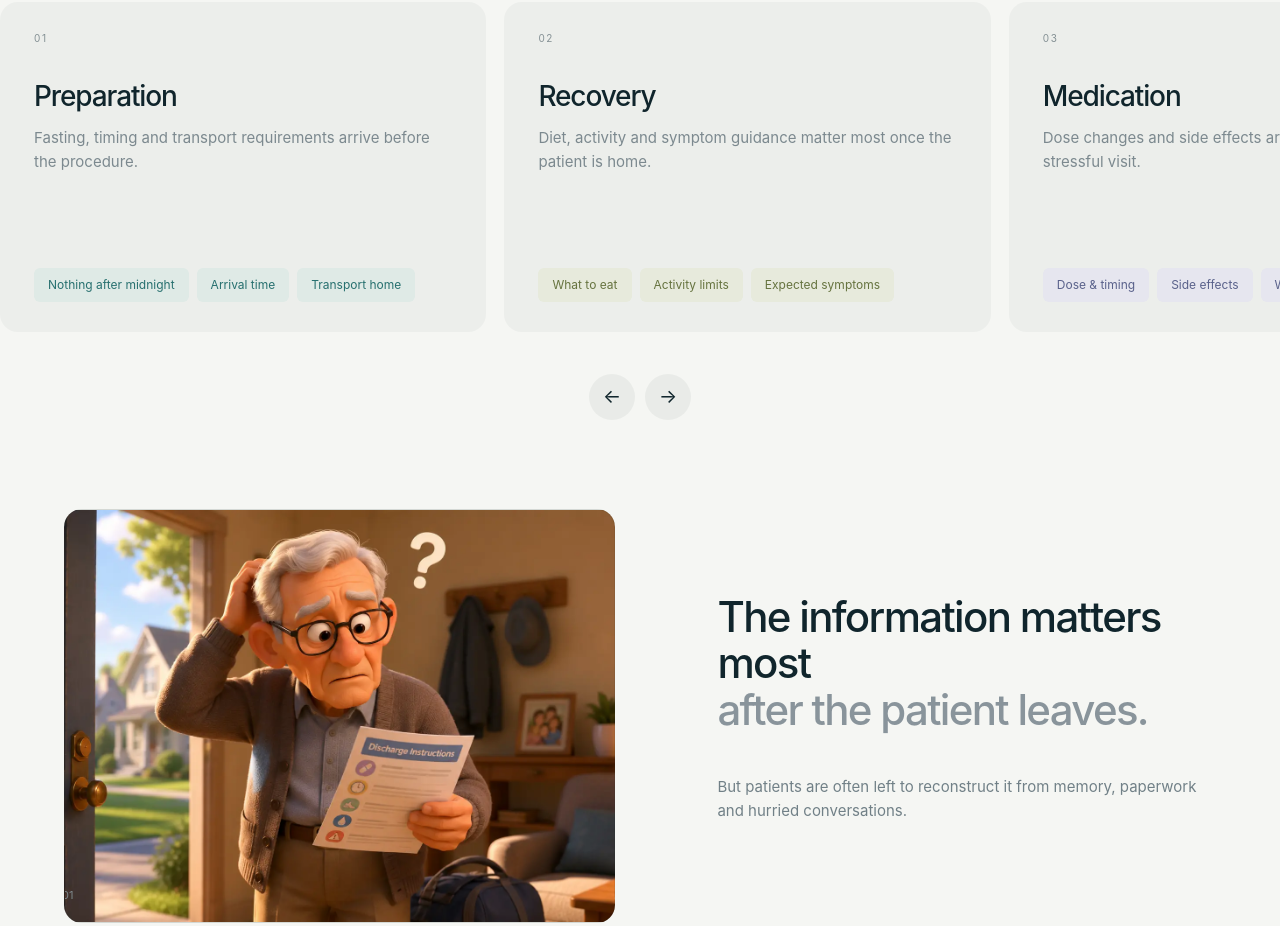
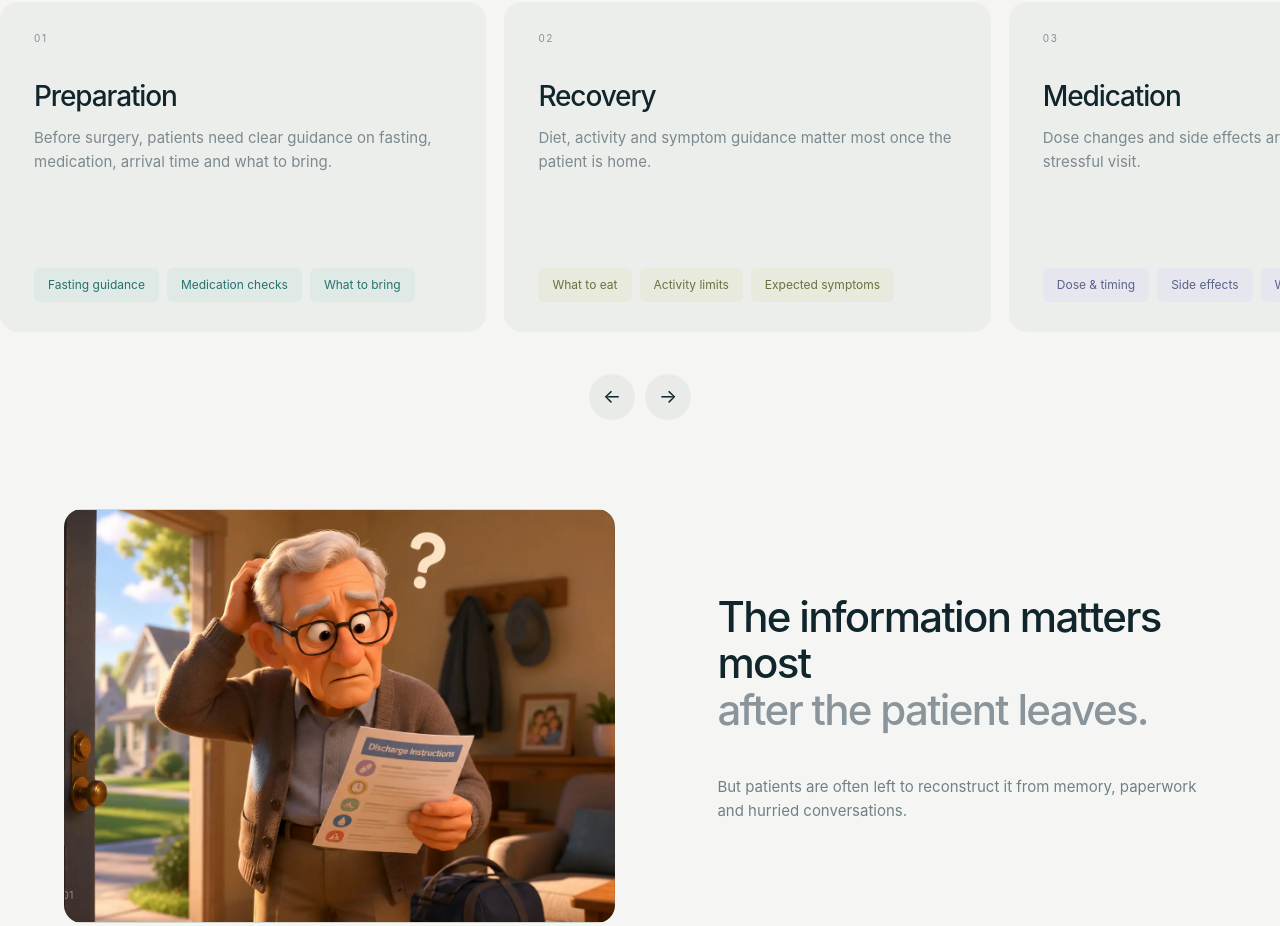
Before and after one commit to STV1222/Medivo-AI-Website, a Next.js app: page / in a window 1280 px wide. Shown: the part 1120-2046 px from the top of the page. Built offline with nearby package versions, Linux system fonts and the light colour scheme; a web font is replaced by a local one.

Commit message:
Revise preparation problem copy

```diff
--- a/app/page.tsx
+++ b/app/page.tsx
@@ -16,8 +16,8 @@ const problemCards = [
   {
     step: "01",
     title: "Preparation",
-    body: "Fasting, timing and transport requirements arrive before the procedure.",
-    tags: ["Nothing after midnight", "Arrival time", "Transport home"],
+    body: "Before surgery, patients need clear guidance on fasting, medication, arrival time and what to bring.",
+    tags: ["Fasting guidance", "Medication checks", "What to bring"],
   },
   {
     step: "02",
```
